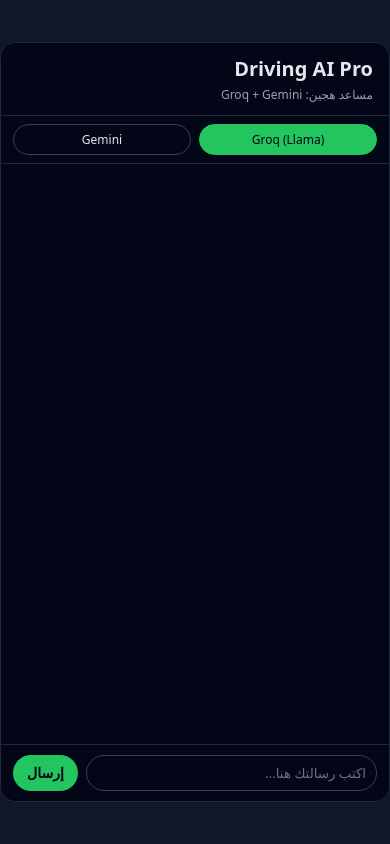
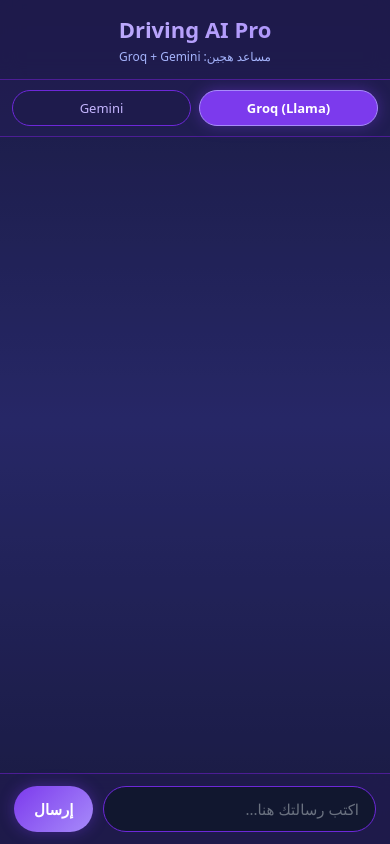
Before and after one commit to aicoogoo-lab/Coogoo-ai, a Flask app: page / in a window 390 px wide. Run offline with Flask 3, Linux system fonts and the light colour scheme.

Commit message:
Refactor CSS for improved design and responsiveness
Updated styles for better visual appeal and responsiveness.

```diff
--- a/static/style.css
+++ b/static/style.css
@@ -1,3 +1,5 @@
+/* style.css - تصميم "سماء" المتجاوب والمريح للعين */
+
 * {
   box-sizing: border-box;
   font-family: system-ui, -apple-system, BlinkMacSystemFont, "Segoe UI", sans-serif;
@@ -5,7 +7,7 @@
 
 body {
   margin: 0;
-  background: #0f172a;
+  background: #1e1b4b; /* بنفسجي داكن مريح بدل الأسود القاتم */
   color: #e5e7eb;
   display: flex;
   justify-content: center;
@@ -13,60 +15,84 @@ body {
   min-height: 100vh;
 }
 
+/* الحاوية الرئيسية - تملأ الشاشة على الجوال */
 .app {
   width: 100%;
-  max-width: 600px;
-  height: 90vh;
-  background: #020617;
-  border-radius: 16px;
-  border: 1px solid #1f2937;
+  max-width: 100%; /* تملأ العرض كاملاً على الجوال */
+  height: 100vh; /* ارتفاع كامل الشاشة */
+  height: 100dvh; /* للجوالات الحديثة */
+  background: linear-gradient(180deg, #1e1b4b 0%, #312e81 50%, #1e1b4b 100%); /* تدرج لطيف */
   display: flex;
   flex-direction: column;
   overflow: hidden;
 }
 
+/* على الشاشات الكبيرة (سطح المكتب)، نعطيها مظهر النافذة */
+@media (min-width: 768px) {
+  .app {
+    max-width: 600px;
+    height: 90vh;
+    border-radius: 16px;
+    border: 1px solid #4c1d95;
+    box-shadow: 0 0 30px rgba(139, 92, 246, 0.15);
+  }
+}
+
+/* الرأس */
 .header {
-  padding: 12px 16px;
-  border-bottom: 1px solid #1f2937;
-  background: #020617;
+  padding: 14px 16px;
+  border-bottom: 1px solid #4c1d95;
+  background: rgba(30, 27, 75, 0.8);
+  backdrop-filter: blur(10px);
+  text-align: center;
 }
 
 .header h1 {
   margin: 0;
-  font-size: 20px;
+  font-size: 22px;
+  background: linear-gradient(135deg, #c4b5fd, #a78bfa);
+  -webkit-background-clip: text;
+  -webkit-text-fill-color: transparent;
+  background-clip: text;
+  font-weight: 700;
 }
 
 .header p {
   margin: 4px 0 0;
   font-size: 12px;
-  color: #9ca3af;
+  color: #a5b4fc;
 }
 
+/* أزرار التبديل بين النماذج */
 .model-switch {
   display: flex;
   gap: 8px;
-  padding: 8px 12px;
-  border-bottom: 1px solid #1f2937;
-  background: #020617;
+  padding: 10px 12px;
+  border-bottom: 1px solid #4c1d95;
+  background: rgba(30, 27, 75, 0.6);
 }
 
 .model-btn {
   flex: 1;
-  padding: 6px 8px;
+  padding: 8px 10px;
   border-radius: 999px;
-  border: 1px solid #374151;
-  background: #020617;
-  color: #e5e7eb;
-  font-size: 12px;
+  border: 1px solid #6d28d9;
+  background: rgba(30, 27, 75, 0.8);
+  color: #c4b5fd;
+  font-size: 13px;
   cursor: pointer;
+  transition: all 0.3s ease;
 }
 
 .model-btn.active {
-  background: #22c55e;
-  border-color: #22c55e;
-  color: #020617;
+  background: #7c3aed;
+  border-color: #a78bfa;
+  color: #ffffff;
+  font-weight: 600;
+  box-shadow: 0 0 15px rgba(124, 58, 237, 0.4);
 }
 
+/* حاوية المحادثة */
 .chat-container {
   flex: 1;
   padding: 12px;
@@ -74,61 +100,86 @@ body {
   display: flex;
   flex-direction: column;
   gap: 8px;
+  background: rgba(15, 23, 42, 0.3);
 }
 
 .messages {
   display: flex;
   flex-direction: column;
-  gap: 8px;
+  gap: 10px;
 }
 
+/* فقاعات المحادثة */
 .message {
-  max-width: 80%;
-  padding: 8px 10px;
-  border-radius: 12px;
-  font-size: 14px;
-  line-height: 1.5;
+  max-width: 85%;
+  padding: 10px 14px;
+  border-radius: 18px;
+  font-size: 15px;
+  line-height: 1.6;
+  word-wrap: break-word;
 }
 
+/* رسائل المستخدم (أنت) - تظهر على اليمين بلون دافئ */
 .message.user {
-  align-self: flex-start;
-  background: #1d4ed8;
-  color: #e5e7eb;
-  border-bottom-right-radius: 2px;
+  align-self: flex-end;
+  background: linear-gradient(135deg, #4f46e5, #6366f1);
+  color: #ffffff;
+  border-bottom-right-radius: 4px;
+  box-shadow: 0 2px 10px rgba(79, 70, 229, 0.3);
 }
 
+/* رسائل سماء - تظهر على اليسار بلون أنثوي ناعم */
 .message.assistant {
-  align-self: flex-end;
-  background: #111827;
-  color: #e5e7eb;
-  border-bottom-left-radius: 2px;
+  align-self: flex-start;
+  background: linear-gradient(135deg, #4c1d95, #5b21b6);
+  color: #e9d5ff;
+  border-bottom-left-radius: 4px;
+  box-shadow: 0 2px 10px rgba(76, 29, 149, 0.3);
 }
 
+/* مؤشر الكتابة */
 .typing {
   font-size: 12px;
-  color: #9ca3af;
+  color: #a78bfa;
   margin-top: 4px;
+  padding: 4px 10px;
+  animation: pulse 1.5s infinite;
+}
+
+@keyframes pulse {
+  0%, 100% { opacity: 0.5; }
+  50% { opacity: 1; }
 }
 
 .hidden {
   display: none;
 }
 
+/* منطقة الإدخال */
 .input-area {
   display: flex;
-  gap: 8px;
-  padding: 10px 12px;
-  border-top: 1px solid #1f2937;
-  background: #020617;
+  gap: 10px;
+  padding: 12px 14px;
+  border-top: 1px solid #4c1d95;
+  background: rgba(30, 27, 75, 0.9);
+  backdrop-filter: blur(10px);
 }
 
 #message-input {
   flex: 1;
-  padding: 8px 10px;
+  padding: 12px 16px;
   border-radius: 999px;
-  border: 1px solid #374151;
-  background: #020617;
+  border: 1px solid #6d28d9;
+  background: rgba(15, 23, 42, 0.8);
   color: #e5e7eb;
+  font-size: 15px;
+  outline: none;
+  transition: border-color 0.3s ease;
+}
+
+#message-input:focus {
+  border-color: #a78bfa;
+  box-shadow: 0 0 10px rgba(167, 139, 250, 0.2);
 }
 
 #message-input::placeholder {
@@ -136,12 +187,33 @@ body {
 }
 
 #send-btn {
-  padding: 8px 14px;
+  padding: 12px 20px;
   border-radius: 999px;
   border: none;
-  background: #22c55e;
-  color: #020617;
+  background: linear-gradient(135deg, #7c3aed, #a78bfa);
+  color: #ffffff;
   font-weight: 600;
   cursor: pointer;
-  font-size: 14px;
+  font-size: 15px;
+  transition: all 0.3s ease;
+  box-shadow: 0 0 15px rgba(124, 58, 237, 0.4);
 }
+
+#send-btn:active {
+  transform: scale(0.95);
+  box-shadow: 0 0 20px rgba(124, 58, 237, 0.6);
+}
+
+/* شريط التمرير المخصص */
+.chat-container::-webkit-scrollbar {
+  width: 4px;
+}
+
+.chat-container::-webkit-scrollbar-track {
+  background: transparent;
+}
+
+.chat-container::-webkit-scrollbar-thumb {
+  background: #6d28d9;
+  border-radius: 10px;
+}
```
